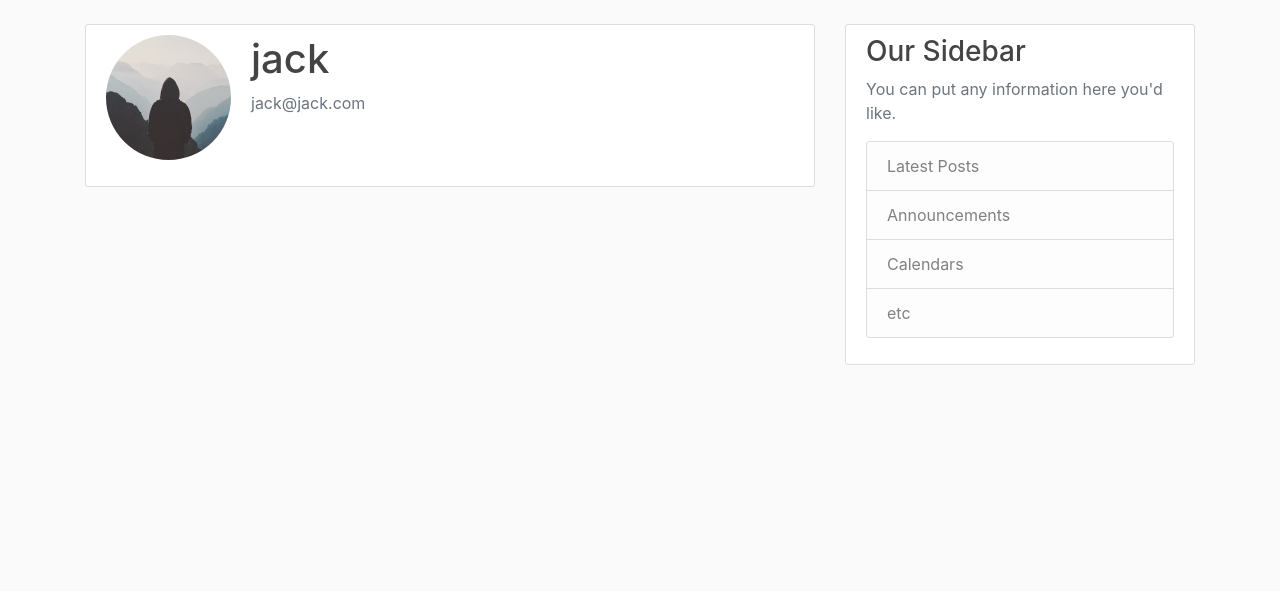
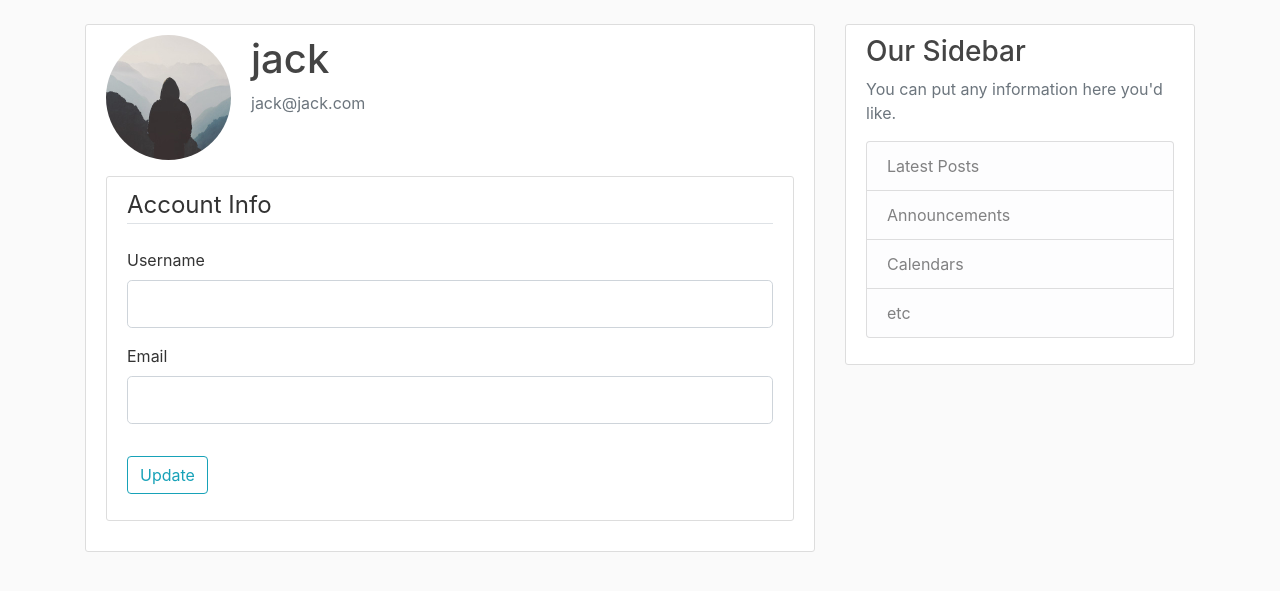
Before and after one commit to Jakub93-vim/TravelBlog, a Flask app: page /account in a window 1280 px wide. Shown: the part 56-647 px from the top of the page. Run offline with Flask 2, Linux system fonts and the light colour scheme; a user stored in the database is signed in.

Commit message:
account info

```diff
--- a/travelblog/forms.py
+++ b/travelblog/forms.py
@@ -1,4 +1,5 @@
 from flask_wtf import FlaskForm
+from flask_login import current_user
 from wtforms import StringField, PasswordField, SubmitField, BooleanField
 from wtforms.validators import DataRequired, Length, Email, EqualTo, ValidationError
 from travelblog.models import User
@@ -32,3 +33,24 @@ class LoginForm(FlaskForm):
 	password = PasswordField('Password', validators=[DataRequired()])
 	remember = BooleanField('Remember Me')
 	submit = SubmitField('Login')
+
+class UpdateAccountForm(FlaskForm):
+
+	username = StringField ('Username',
+			validators=[DataRequired(), Length(min=2, max=20)])
+
+	email = StringField('Email',
+			validators=[DataRequired(), Email()])
+	submit = SubmitField('Update')
+
+	def validate_username(self, username):
+		if username.data != current_user.username:
+			user = User.query.filter_by(username=username.data).first()
+			if user:
+				raise ValidationError('That username is taken. Please choose different one.')
+
+	def validate_email(self, email):
+		if email.data != current_user.email:
+			user = User.query.filter_by(email=email.data).first()
+			if user:
+				raise ValidationError('That email is taken. Please choose different one.')
--- a/travelblog/routes.py
+++ b/travelblog/routes.py
@@ -1,6 +1,6 @@
 from flask import render_template, url_for, flash, redirect, request
 from travelblog import app, db, bcrypt
-from travelblog.forms import RegistrationForm, LoginForm
+from travelblog.forms import RegistrationForm, LoginForm, UpdateAccountForm
 from travelblog.models import User, Post
 from flask_login import login_user, current_user, logout_user, login_required
 
@@ -72,6 +72,7 @@ def logout():
 @app.route('/account')
 @login_required
 def account():
+    form = UpdateAccountForm()
     image_file = url_for('static', filename = 'profile_pics/' + current_user.image_file)
     return render_template('account.html',
-            title = 'Account', image_file = image_file)
+            title = 'Account', image_file = image_file, form = form)
--- a/travelblog/templates/account.html
+++ b/travelblog/templates/account.html
@@ -8,6 +8,46 @@
     		  <p class="text-secondary">{{ current_user.email }}</p>
  		   </div>
   		</div>
-  		<!-- FORM HERE -->
+  		<div class= "content-section">
+		<form method = "POST" action="">
+			{{ form.hidden_tag() }}
+			<fieldset class="form-group">
+				<legend class ="border-bottom mb-4">Account Info
+				</legend>
+				<div class="form-group">
+					{{ form.username.label(class="form-control-label")}}
+
+					{% if form.username.errors %}
+						{{ form.username(class="form-control form-control-lg is-invalid")}}
+						<div class="invalid-feedback">
+							{% for errors in form.username.errors %}
+								<span>{{ error }}</span>
+							{% endfor %}
+						</div>
+					{% else %}
+						{{ form.username(class="form-control form-control-lg")}}
+					{% endif %}
+
+				</div>
+				<div class="form-group">
+					{{ form.email.label(class="form-control-label")}}
+
+					{% if form.email.errors %}
+						{{ form.email(class="form-control form-control-lg is-invalid")}}
+						<div class="invalid-feedback">
+							{% for errors in form.email.errors %}
+								<span>{{ error }}</span>
+							{% endfor %}
+						</div>
+					{% else %}
+						{{ form.email(class="form-control form-control-lg")}}
+					{% endif %}
+				</div>
+			</fieldset>
+			<div class ="form-group">
+				{{ form.submit(class = " btn btn-outline-info") }}
+			</div>
+		</form>
+	</div>
 	</div>
 {% endblock content %}
--- a/travelblog/templates/register.html
+++ b/travelblog/templates/register.html
@@ -1,6 +1,6 @@
 {% extends "layout.html" %}
 {% block content %}
-	<div>class= "content-section"
+	<div class= "content-section" >
 		<form method = "POST" action="">
 			{{ form.hidden_tag() }}
 			<fieldset class="form-group">
```
